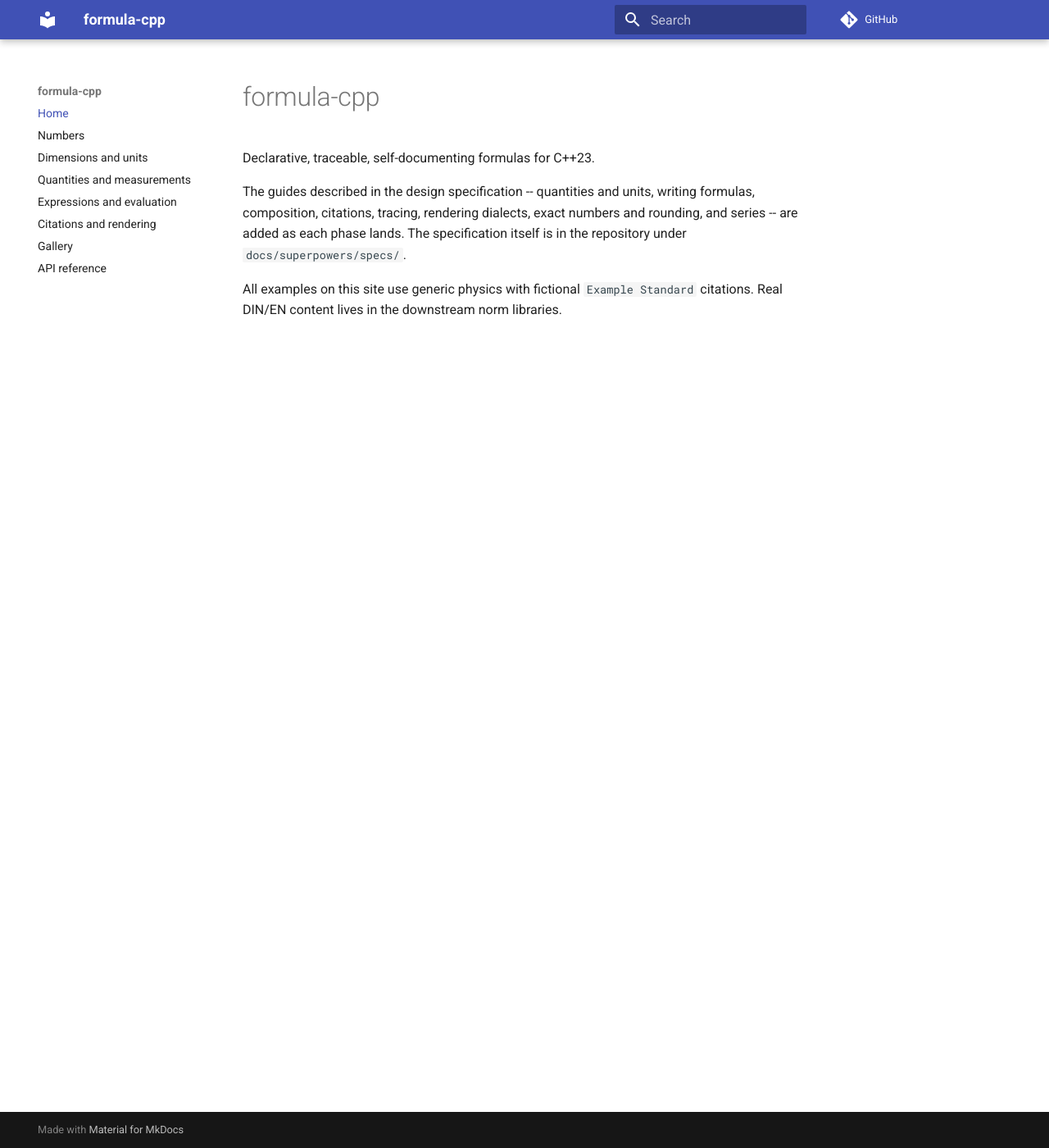
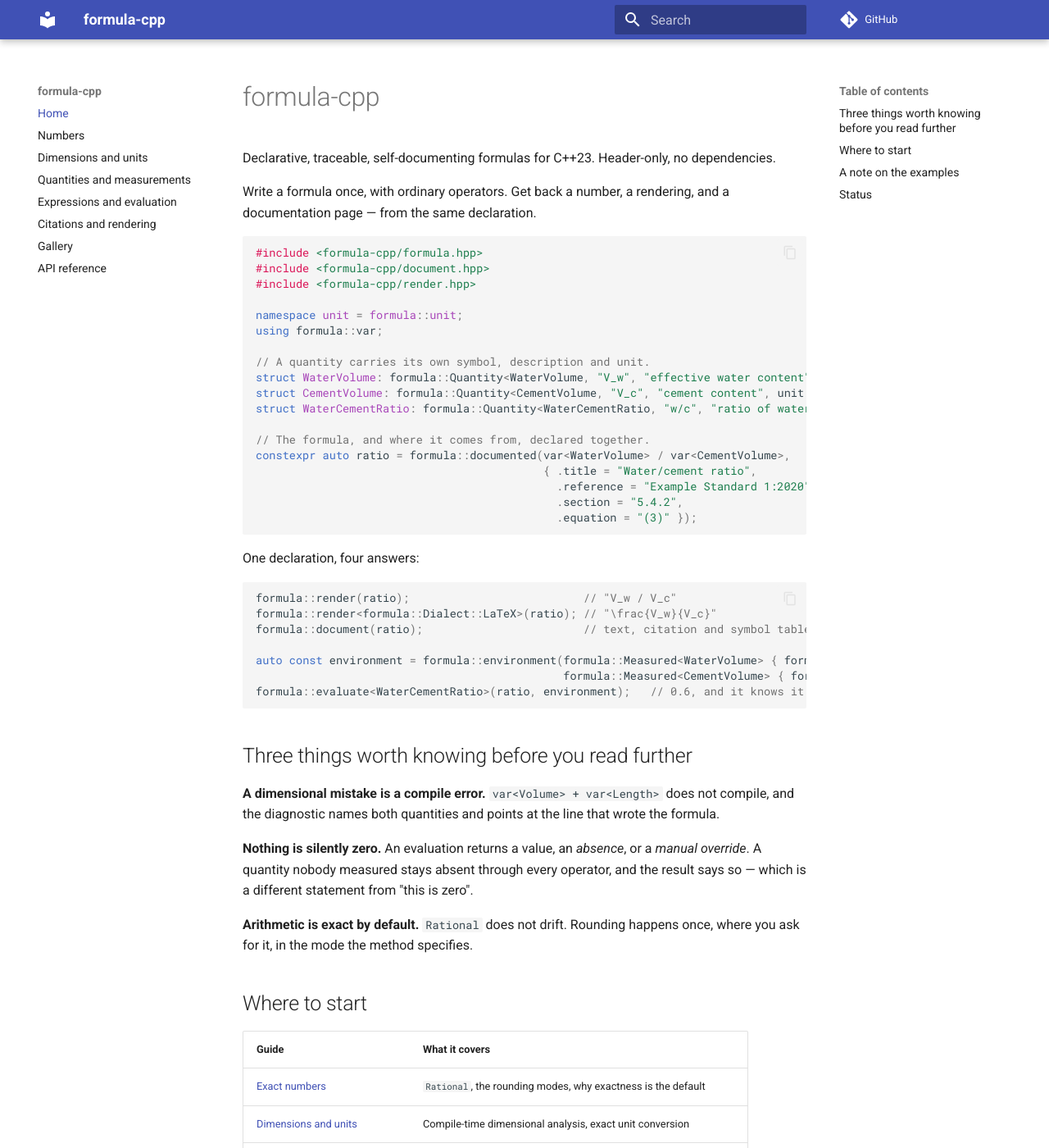
Before and after one commit to LASTRADA-Software/formula-cpp, an MkDocs documentation site: the page built from docs/index.md, in a window 1280 px wide and 1400 px high. Shown: the whole window at 82% size. Built offline with MkDocs 1.6.1 and Material for MkDocs 9.7.7, drawn with Linux system fonts in a browser that asks for light colours; comment, search, counter and statistics services are not loaded; some of the changed text lies outside the part shown.

Commit message:
docs: write the README and landing page for a person, not a changelog
The README described the library for six paragraphs and never showed a line
of it. A library whose entire pitch is "formulas written with ordinary
operators" had no operators on the page, so a reader could not see what it
looks like without cloning it.

The Status section had become a phase-by-phase accretion log: six
paragraphs of identical shape, each ending "are also available now, see
docs/x.md and the worked example in examples/x.cpp". That is release notes
for someone tracking construction, not orientation for someone deciding
whether to use the thing. It is now a table.

Three claims were also false. Rendering was listed as "still to come" after
shipping in phase 6. The Pages URL was hedged with "once Pages is switched
on", which it now is. And the requirements section said this repository has
no remote so the GCC and AppleClang legs "have never actually run" -- they
have run green on every push for two phases.

Replaces all of it with: the library in the first screen, then a showcase
of what it can do, then why it exists, then the guides, then install.

Every code block is compiled code and every output block is real. The
opening example was compiled verbatim and prints exactly what the page
claims. The compile-error diagnostics are the ones cl actually emits, taken
from docs/expressions.md where they are recorded from a real build.

One block would not have compiled for a reader: it used rat(), which is a
test-local helper, not public API. Replaced with Rational{} in all seven
places -- a README whose code does not compile is worse than no README.

docs/index.md gets the same treatment; it had been a placeholder
apologising for guides that had not been written yet, most of which now
exist.

Signed-off-by: Christian Parpart <c.parpart@lastrada.net>

````diff
--- a/docs/index.md
+++ b/docs/index.md
@@ -1,12 +1,94 @@
 # formula-cpp
 
-Declarative, traceable, self-documenting formulas for C++23.
+Declarative, traceable, self-documenting formulas for C++23. Header-only, no dependencies.
 
-The guides described in the design specification -- quantities and units,
-writing formulas, composition, citations, tracing, rendering dialects, exact
-numbers and rounding, and series -- are added as each phase lands. The
-specification itself is in the repository under
-`docs/superpowers/specs/`.
+Write a formula once, with ordinary operators. Get back a number, a rendering, and a
+documentation page — from the same declaration.
 
-All examples on this site use generic physics with fictional `Example Standard`
-citations. Real DIN/EN content lives in the downstream norm libraries.
+```cpp
+#include <formula-cpp/formula.hpp>
+#include <formula-cpp/document.hpp>
+#include <formula-cpp/render.hpp>
+
+namespace unit = formula::unit;
+using formula::var;
+
+// A quantity carries its own symbol, description and unit.
+struct WaterVolume: formula::Quantity<WaterVolume, "V_w", "effective water content", unit::Litre> {};
+struct CementVolume: formula::Quantity<CementVolume, "V_c", "cement content", unit::Litre> {};
+struct WaterCementRatio: formula::Quantity<WaterCementRatio, "w/c", "ratio of water to cement", unit::One> {};
+
+// The formula, and where it comes from, declared together.
+constexpr auto ratio = formula::documented(var<WaterVolume> / var<CementVolume>,
+                                           { .title = "Water/cement ratio",
+                                             .reference = "Example Standard 1:2020",
+                                             .section = "5.4.2",
+                                             .equation = "(3)" });
+```
+
+One declaration, four answers:
+
+```cpp
+formula::render(ratio);                          // "V_w / V_c"
+formula::render<formula::Dialect::LaTeX>(ratio); // "\frac{V_w}{V_c}"
+formula::document(ratio);                        // text, citation and symbol table together
+
+auto const environment = formula::environment(formula::Measured<WaterVolume> { formula::Rational { 180 } },
+                                              formula::Measured<CementVolume> { formula::Rational { 300 } });
+formula::evaluate<WaterCementRatio>(ratio, environment);   // 0.6, and it knows it computed it
+```
+
+## Three things worth knowing before you read further
+
+**A dimensional mistake is a compile error.** `var<Volume> + var<Length>` does not compile, and the
+diagnostic names both quantities and points at the line that wrote the formula.
+
+**Nothing is silently zero.** An evaluation returns a value, an *absence*, or a *manual override*.
+A quantity nobody measured stays absent through every operator, and the result says so — which is
+a different statement from "this is zero".
+
+**Arithmetic is exact by default.** `Rational` does not drift. Rounding happens once, where you ask
+for it, in the mode the method specifies.
+
+## Where to start
+
+| Guide | What it covers |
+|---|---|
+| [Exact numbers](numbers.md) | `Rational`, the rounding modes, why exactness is the default |
+| [Dimensions and units](dimensions.md) | Compile-time dimensional analysis, exact unit conversion |
+| [Quantities and measurements](quantities.md) | Declaring a quantity, `Describe`, measurements that may be absent |
+| [Expressions and evaluation](expressions.md) | Operators, environments, outcomes, overrides |
+| [Citations and rendering](citations.md) | `documented()`, the three dialects, generated documentation |
+| [Gallery](gallery.md) | A documentation page the library generated about itself |
+
+New here? Read **[Expressions and evaluation](expressions.md)** first — it is the layer the library
+exists for. The [API reference](https://lastrada-software.github.io/formula-cpp/api/) documents
+every public entity.
+
+Each guide has a matching runnable program under `examples/` in the repository, and every snippet
+on this site is taken from code that compiles, so nothing here can drift from what the library
+actually does.
+
+## A note on the examples
+
+Every formula and citation on this site is invented — generic physics with fictional
+`Example Standard` references. Real test-method standards are copyrighted and sold, so none of
+their content appears in this repository: not their text, their tables, their threshold values,
+nor their clause numbering. Real standards are implemented in downstream libraries that hold a
+licence to them.
+
+## Status
+
+Usable for what is listed as shipped, and still growing. The public API may change until 1.0.
+
+| Area | State |
+|---|---|
+| Exact rational arithmetic, rounding modes | shipped |
+| Dimensions with rational exponents, units, exact conversion | shipped |
+| Quantities, metadata, absent measurements | shipped |
+| Formulas, operators, environments, evaluation | shipped |
+| Citations, rendering dialects, generated documentation | shipped |
+| Calculation tracing and audit trails | in progress |
+| Conditionals, lookup tables, constraints, series, statistics | planned |
+
+Apache-2.0. Source at [github.com/LASTRADA-Software/formula-cpp](https://github.com/LASTRADA-Software/formula-cpp).
````
Also changed, not shown: README.md (+206 -65 lines).
